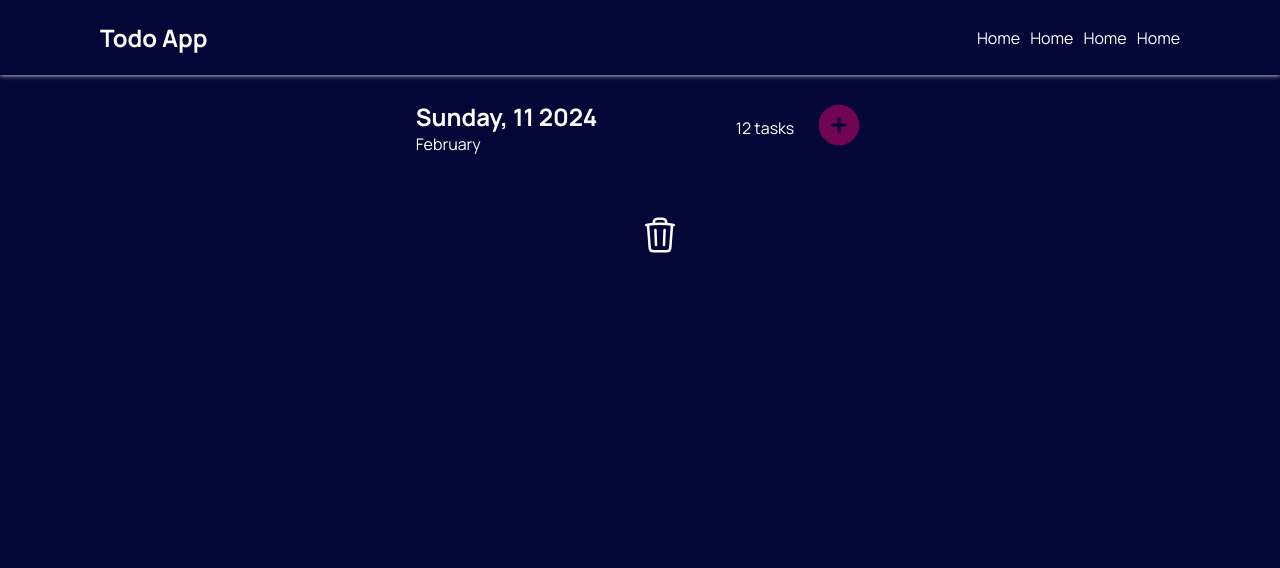
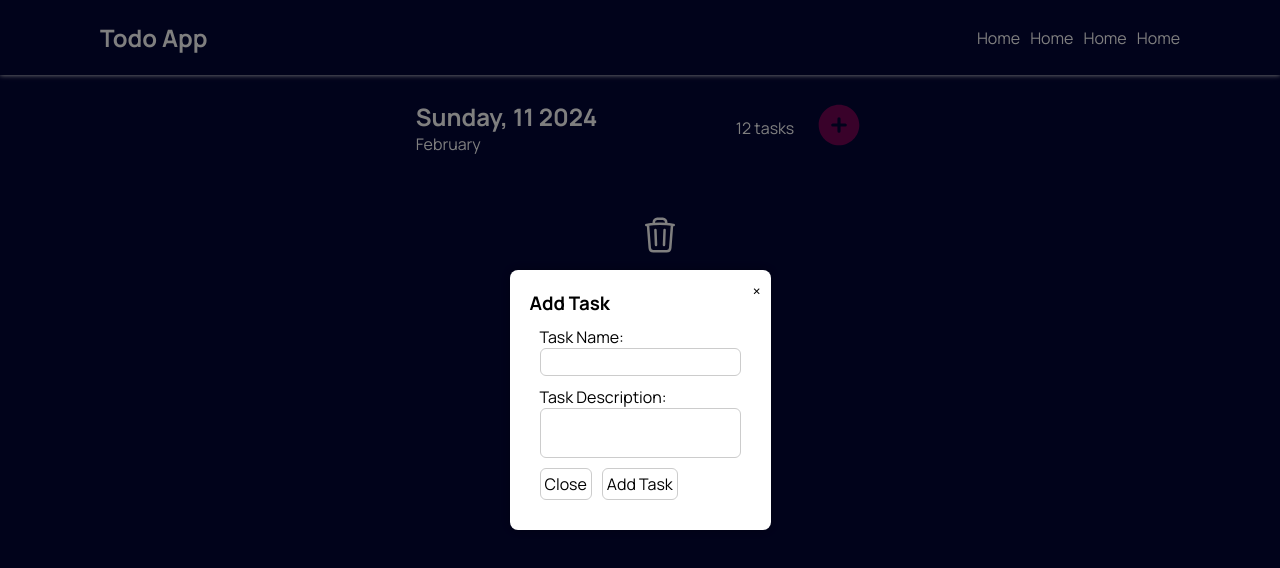
Before and after one commit to Fadilix/todo-react-app, a React (Vite) app: page / in a window 1280 px wide. Both pictures are taken after a click on the button 839 px from the left and 127 px from the top of the page. Shown: the top 568 px of the page. Built offline with nearby package versions, Linux system fonts and the light colour scheme; no server answers.

Commit message:
almost finished popup

```diff
--- a/package.json
+++ b/package.json
@@ -14,6 +14,7 @@
     "react": "^18.2.0",
     "react-dom": "^18.2.0",
     "react-hot-toast": "^2.4.1",
+    "react-modal": "^3.16.1",
     "react-router-dom": "^6.22.0",
     "sass": "^1.70.0"
   },
--- a/src/components/TodoHeader.jsx
+++ b/src/components/TodoHeader.jsx
@@ -1,20 +1,24 @@
-import React from "react";
+import React, { useState } from "react";
 import capitalize from "../utils/UsualFunctions";
+import "../scss/TodoHeader.scss";
 
-// todo header for the date and the add function
 const TodoHeader = ({ handleAddTask }) => {
+  const [showPopup, setShowPopup] = useState(false);
+
   const currentDate = new Date();
   const options = {
     weekday: "long",
   };
-  const dayString = currentDate.toLocaleString("en-US", options);
+  const dayString = capitalize(currentDate.toLocaleString("en-US", options));
   const dayInt = currentDate.toLocaleString("en-US", { day: "2-digit" });
   const monthString = currentDate.toLocaleString("en-US", { month: "long" });
+
+
   return (
     <div className="date-nbtasks">
       <div className="dates">
         <h2>
-          {capitalize(dayString)}, {dayInt} {currentDate.getFullYear()}
+          {dayString}, {dayInt} {currentDate.getFullYear()}
         </h2>
         <p>{monthString}</p>
       </div>
--- a/src/pages/HomePage.jsx
+++ b/src/pages/HomePage.jsx
@@ -1,14 +1,16 @@
-import React from "react";
+import React, { useState } from "react";
 import Navbar from "../components/Navbar";
 import "../scss/HomePage.scss";
 import TodoHeader from "../components/TodoHeader";
 import TodoList from "../components/TodoList";
 
 const HomePage = () => {
+  const [showPopup, setShowPopup] = useState(false);
 
-
-  // adding the task to the database
-  const handleAddTask = () => {};
+  // Toggle the popup when clicking the "Add Task" button
+  const handleAddTask = () => {
+    setShowPopup(true);
+  };
 
   return (
     <div className="main-todos">
@@ -26,8 +28,34 @@ const HomePage = () => {
       <div className="todos">
         <TodoHeader handleAddTask={handleAddTask} />
         <TodoList />
+      </div>
 
-      </div>
+      {showPopup && (
+        <div className="popup-overlay">
+          <div className="popup-content">
+            <span className="close-btn" onClick={() => setShowPopup(false)}>
+              &times;
+            </span>
+            <h3>Add Task</h3>
+            <form>
+              <label htmlFor="taskName">Task Name:</label>
+              <input type="text" id="taskName" name="taskName" />
+
+              <label htmlFor="taskDescription">Task Description:</label>
+              <textarea id="taskDescription" name="taskDescription"></textarea>
+
+              <div className="buttons-container">
+                <button type="button" onClick={() => setShowPopup(false)}>
+                  Close
+                </button>
+                <button type="submit" onClick={() => handleAddTask()}>
+                  Add Task
+                </button>
+              </div>
+            </form>
+          </div>
+        </div>
+      )}
     </div>
   );
 };
--- a/src/scss/HomePage.scss
+++ b/src/scss/HomePage.scss
@@ -4,7 +4,66 @@
     box-sizing: border-box;
 }
 
+
+
 .main-todos {
+
+
+    .popup-overlay {
+        .popup-content {
+            form {
+                display: flex;
+                flex-direction: column;
+                padding: 10px;
+
+                input,
+                textarea {
+                    all: unset;
+                    border: 1px solid #ccc;
+                    border-radius: 6px;
+                    padding: 2px;
+                    margin-bottom: 10px;
+                }
+
+                .buttons-container {
+                    display: flex;
+                    align-items: center;
+                    gap: 10px;
+
+                    button {
+                        all: unset;
+                        cursor: pointer;
+                        border: 1px solid #ccc;
+                        padding: 4px;
+                        border-radius: 6px;
+                        position: relative;
+                        overflow: hidden;
+                        background-color: transparent;
+
+                        &::after {
+                            content: "";
+                            position: absolute;
+                            top: 0;
+                            left: 0;
+                            background-color: #720455;
+                            width: 0;
+                            height: 100%;
+                            z-index: -1;
+                        }
+
+                        &:hover::after{
+                            width: 100%;
+                        }
+
+                        &:hover{
+                            // color: white;
+                        }
+                    }
+                }
+            }
+        }
+    }
+
     width: 100vw;
     min-height: 100vh;
     display: flex;
@@ -44,7 +103,7 @@
                     fill: #720455;
                 }
 
-                &:hover{
+                &:hover {
                     scale: 1.08;
                 }
             }
--- /dev/null
+++ b/src/scss/TodoHeader.scss
@@ -0,0 +1,42 @@
+/* Add this to your CSS stylesheet */
+
+
+
+
+.popup-overlay {
+    position: fixed;
+
+    top: 0;
+    left: 0;
+    width: 100%;
+    height: 100%;
+    background: rgba(0, 0, 0, 0.5);
+    /* semi-transparent black background */
+    display: flex;
+    align-items: center;
+    justify-content: center;
+}
+
+.popup-content>*,
+.popup-content>*>*,
+.popup-content>*>*>* {
+    color: black;
+}
+
+.popup-content {
+    background: white;
+    padding: 20px;
+    border-radius: 8px;
+    box-shadow: 0 0 10px rgba(0, 0, 0, 0.3);
+    position: relative;
+
+    display: flex;
+    flex-direction: column;
+}
+
+.close-btn {
+    position: absolute;
+    top: 10px;
+    right: 10px;
+    cursor: pointer;
+}
```
Also changed, not shown: 1 other file (tests, documents, lock files or other folders).
